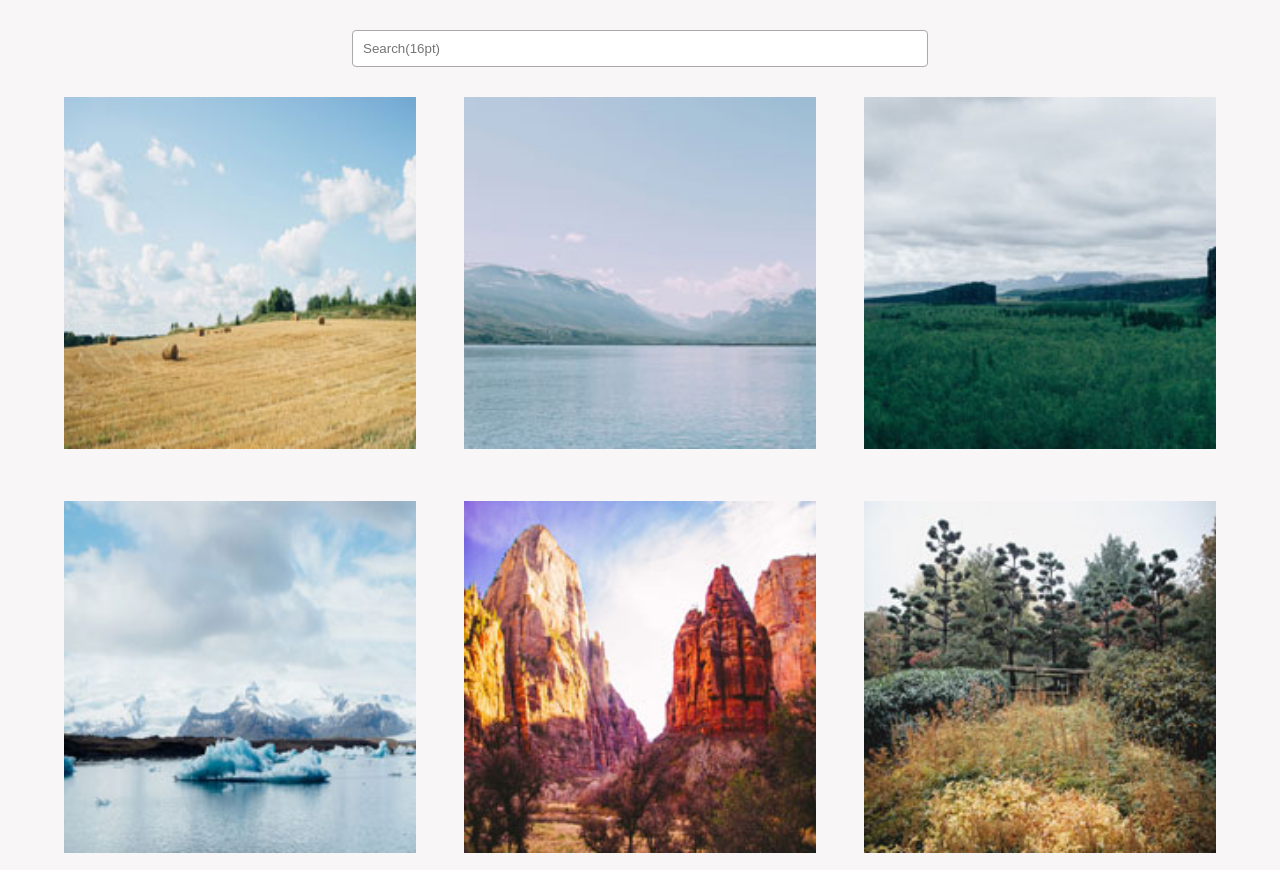
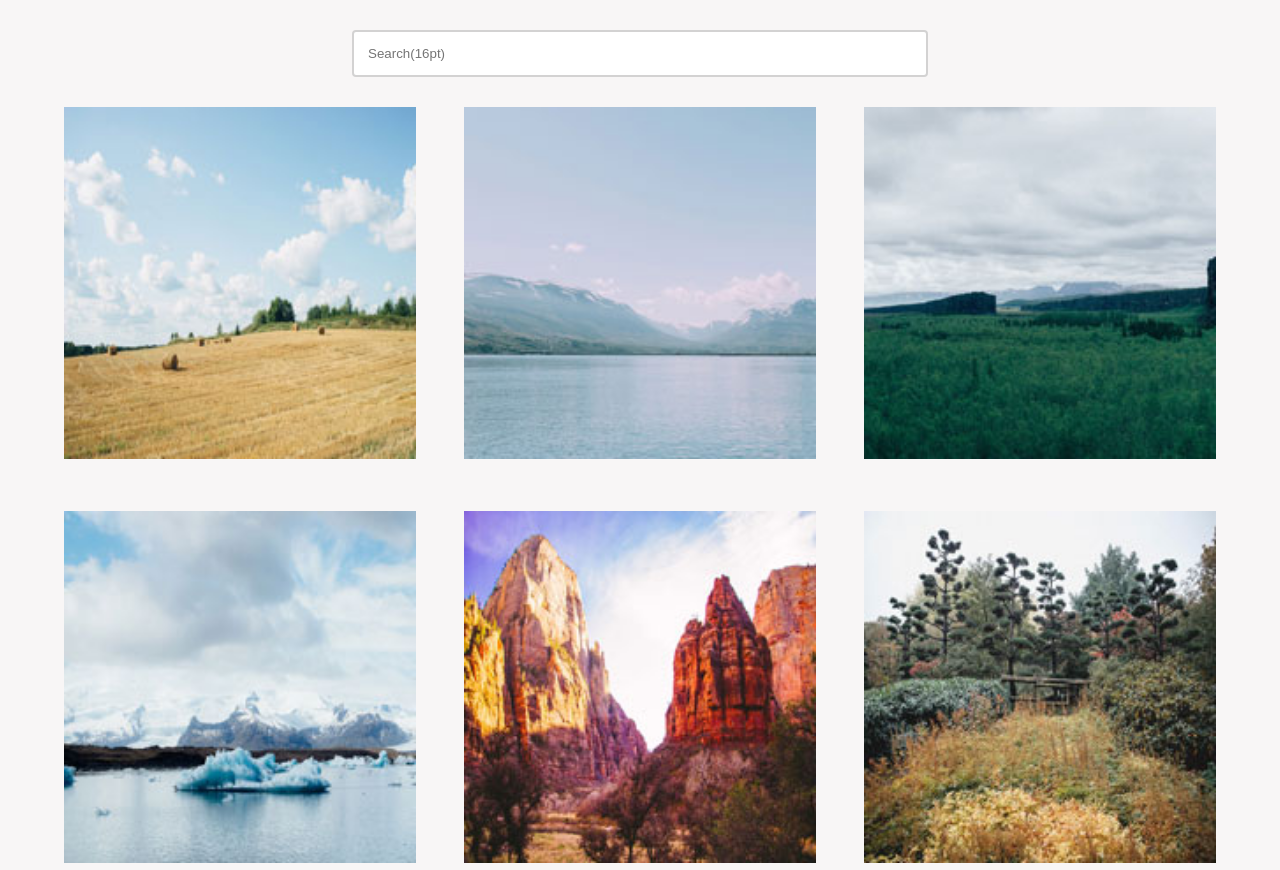
Before and after one commit to Emrikcah/Unit-5_InteractivePhotoGallery, a plain HTML site: page index.html in a window 1280 px wide. Shown: the top 870 px of the page. Drawn offline with Linux system fonts and the light colour scheme.

Commit message:
added css variables

```diff
--- a/styles/main.css
+++ b/styles/main.css
@@ -1,5 +1,7 @@
 :root{
     --color-bg: #f8f6f6;
+    --color-searchBox: #d3d2d2;
+    --color-border: crimson;
 }
 
 *{
@@ -40,14 +42,14 @@ main{
 .searchBox{
     width: 50%;
     border-radius: 4px;
-    border: 1px solid #aaa;
-    padding: 10px;
+    border: 2px solid var(--color-searchBox);
+    padding: 14px;
     outline: none;
     margin: 30px 5px;
     transition: 0.2s;
 }
 
 .searchBox:focus{
-    border-color: crimson;
-    box-shadow: 0 0 8px 0 crimson;
+    border-color: var(--color-border);
+    box-shadow: 0 0 8px 0 var(--color-border);
 }
```
